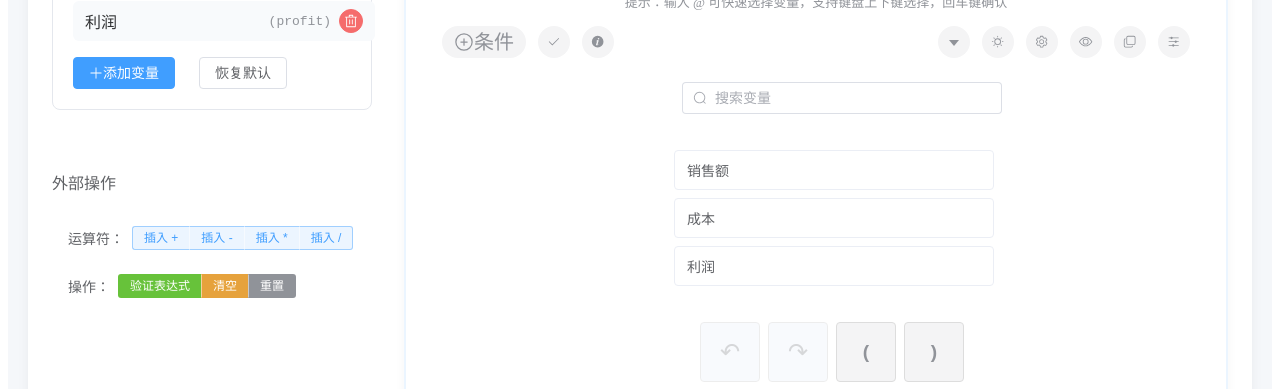
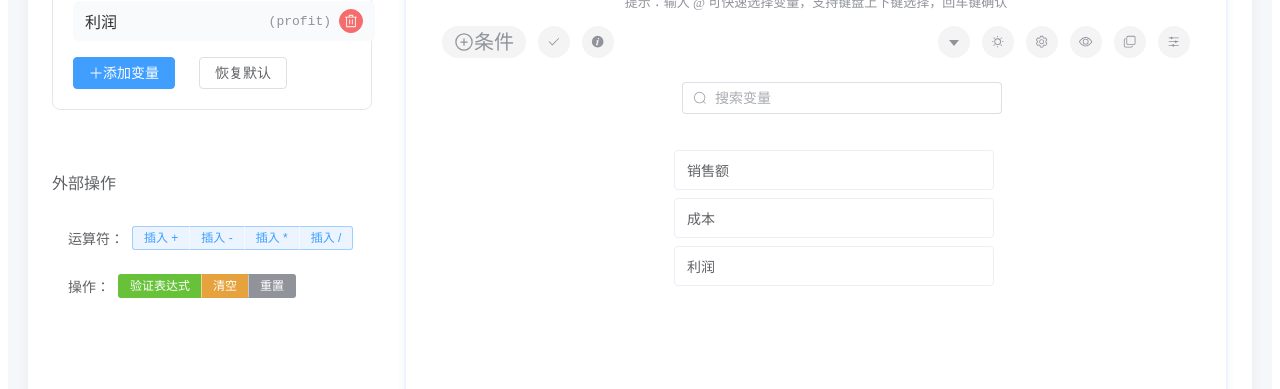
Before and after one commit to iwangbowen/vue-expression-editor, a Vue app: page / in a window 1280 px wide. Shown: the part 343-732 px from the top of the page. Built offline with nearby package versions, Linux system fonts and the light colour scheme.

Commit message:
优化表达式编辑器布局：1. 将变量区域的固定高度改为最大高度，以提升布局灵活性；2. 确保变量区域高度正确，避免溢出。

```diff
--- a/src/components/styles/layout.scss
+++ b/src/components/styles/layout.scss
@@ -18,7 +18,7 @@
       max-width: 320px;
       display: flex;
       flex-direction: column;
-      max-height: 320px; // 设置固定高度
+      height: 320px; // 修改：使用固定高度而不是 max-height
       min-height: 120px;
       margin-bottom: v.$spacing-md; // 添加底部间距
 
@@ -34,11 +34,13 @@
         overflow: hidden;
         display: flex;
         flex-direction: column;
+        height: calc(100% - 48px); // 添加：确保变量区域高度正确
 
         :deep(.el-scrollbar) {
           height: 100%;
-          position: absolute;
-          inset: 0;
+          flex: 1;
+          display: flex;
+          flex-direction: column;
 
           .el-scrollbar__wrap {
             height: 100%;
```
